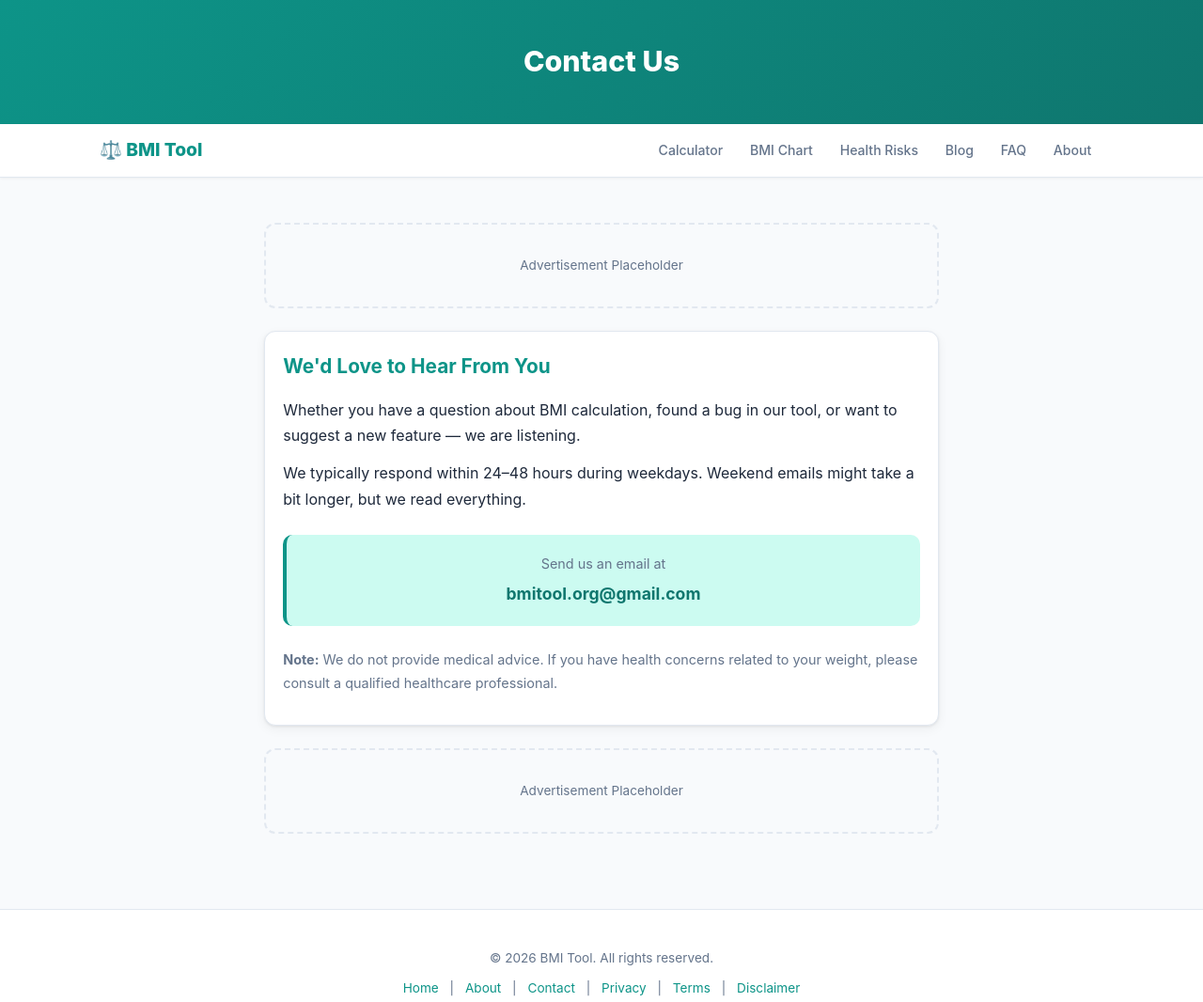
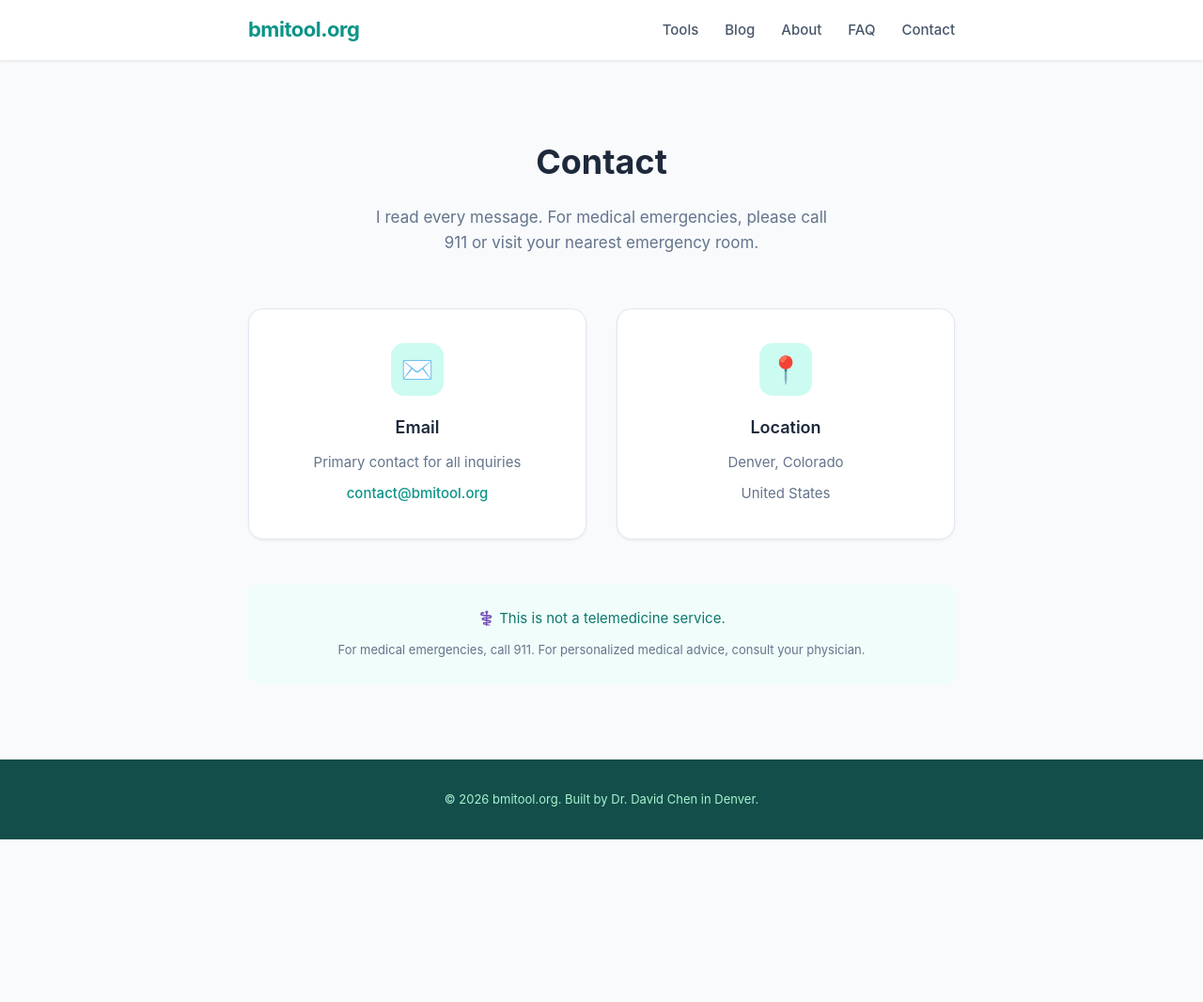
Before and after one commit to zhanghongpeng1211/bmitool, a plain HTML site: page contact.html in a window 1280 px wide. Shown: the top 1066 px of the page at 94% size. After the commit the page ends 893 px from the top, so only its background shows below. Drawn offline with Linux system fonts and the light colour scheme.

Commit message:
Update contact.html via Workflow v6.4

```diff
--- a/contact.html
+++ b/contact.html
@@ -3,113 +3,150 @@
 <head>
 <meta charset="UTF-8">
 <meta name="viewport" content="width=device-width, initial-scale=1.0">
-<title>Contact BMI Tool | Get In Touch</title>
-<meta name="description" content="Contact the BMI Tool team for questions, feedback, or partnership inquiries. We typically respond within 24-48 hours.">
+<title>Contact - bmitool.org</title>
+<meta name="description" content="Contact Dr. David Chen at bmitool.org">
+<meta name="author" content="Dr. David Chen">
 <link rel="canonical" href="https://bmitool.org/contact.html">
+
+<!-- Open Graph -->
+<meta property="og:title" content="Contact - bmitool.org">
+<meta property="og:description" content="Contact Dr. David Chen at bmitool.org">
+<meta property="og:url" content="https://bmitool.org/contact.html">
+<meta property="og:type" content="website">
+
+<!-- Schema.org -->
+<script type="application/ld+json">
+{
+  "@context": "https://schema.org",
+  "@type": "ContactPage",
+  "name": "Contact bmitool.org",
+  "description": "Contact Dr. David Chen",
+  "url": "https://bmitool.org/contact.html",
+  "mainEntity": {
+    "@type": "Person",
+    "name": "Dr. David Chen",
+    "jobTitle": "Physician",
+    "email": "contact@bmitool.org",
+    "address": {
+      "@type": "PostalAddress",
+      "addressLocality": "Denver",
+      "addressRegion": "CO",
+      "addressCountry": "US"
+    }
+  }
+}
+</script>
+
 <style>
-:root{--primary:#0d9488;--primary-dark:#0f766e;--primary-light:#ccfbf1;--text:#1e293b;--text-light:#64748b;--bg:#f8fafc;--card:#fff;--border:#e2e8f0;--radius:12px;--shadow:0 1px 3px rgba(0,0,0,.08),0 4px 12px rgba(0,0,0,.05)}
-*,*::before,*::after{box-sizing:border-box;margin:0;padding:0}
-body{font-family:-apple-system,BlinkMacSystemFont,'Segoe UI',Roboto,'Helvetica Neue',Arial,sans-serif;background:var(--bg);color:var(--text);line-height:1.7;font-size:16px}
-.site-header{background:linear-gradient(135deg,var(--primary) 0%,var(--primary-dark) 100%);color:#fff;padding:2.5rem 1rem;text-align:center}
-.site-header h1{font-size:1.9rem;font-weight:800}
-.site-nav{background:#fff;border-bottom:1px solid var(--border);padding:0;position:sticky;top:0;z-index:100;box-shadow:0 1px 3px rgba(0,0,0,.05)}
-.nav-inner{max-width:1100px;margin:0 auto;display:flex;justify-content:space-between;align-items:center;padding:.5rem 1rem}
-.logo{font-weight:800;color:var(--primary);font-size:1.2rem;text-decoration:none}
-.nav-links{display:flex;gap:.2rem;flex-wrap:wrap}
-.nav-links a{color:var(--text-light);text-decoration:none;font-size:.88rem;font-weight:500;padding:.5rem .8rem;border-radius:6px;transition:all .2s}
-.nav-links a:hover{color:var(--primary);background:var(--primary-light)}
-.nav-links a.active{color:var(--primary);background:var(--primary-light);font-weight:600}
-.container{max-width:750px;margin:0 auto;padding:1.5rem 1rem}
-.card{background:var(--card);border-radius:var(--radius);padding:2rem;box-shadow:var(--shadow);border:1px solid var(--border);margin-bottom:1.2rem}
-.card h2{color:var(--primary);font-size:1.3rem;margin-bottom:1rem;font-weight:700}
-.card p{margin-bottom:.8rem}
-.email-box{background:var(--primary-light);padding:1.2rem;border-radius:10px;text-align:center;border-left:4px solid var(--primary);margin:1.5rem 0}
-.email-box a{color:var(--primary-dark);font-weight:700;font-size:1.1rem;text-decoration:none}
-.ad-placeholder{background:var(--bg);border:2px dashed var(--border);border-radius:var(--radius);padding:2rem;text-align:center;margin:1.5rem 0;color:var(--text-light);font-size:.85rem;min-height:90px;display:flex;align-items:center;justify-content:center}
-.site-footer{text-align:center;padding:2.5rem 1rem 2rem;color:var(--text-light);font-size:.85rem;border-top:1px solid var(--border);margin-top:2rem;background:#fff}
-.site-footer a{color:var(--primary);text-decoration:none;margin:0 .5rem}
-.affiliate-note{font-size:.8rem;color:var(--text-light);margin-top:.8rem;opacity:.8}
-@media(max-width:640px){
-.site-header{padding:1.8rem 1rem 2rem}
-.site-header h1{font-size:1.4rem}
-.site-header p{font-size:.95rem}
-.nav-inner{flex-direction:column;gap:.3rem;padding:.4rem}
-.logo{font-size:1.1rem}
-.nav-links{gap:.1rem;justify-content:center;width:100%}
-.nav-links a{padding:.4rem .5rem;font-size:.8rem}
-.container{padding:1rem .8rem}
-.card{padding:1.2rem;border-radius:10px}
-.card h1{font-size:1.3rem}
-.card h2{font-size:1.1rem}
-.input-row{grid-template-columns:1fr;gap:.8rem}
-input[type="number"],input[type="text"]{padding:.7rem;font-size:.95rem}
-.btn-primary{padding:.85rem;font-size:1rem}
-.result-bmi{font-size:2.2rem}
-.result-area{padding:1rem}
-.meter-marker{width:20px;height:20px}
-.quick-links{grid-template-columns:1fr}
-.unit-toggle{width:100%}
-.unit-toggle button{padding:.5rem 1rem;font-size:.8rem}
-.chart-table{font-size:.78rem}
-.chart-table td,.chart-table th{padding:8px 6px}
-.chart-table{display:block;overflow-x:auto;white-space:nowrap}
-.blog-item{padding:1rem}
-.faq-item{padding:1rem}
-.error-code{font-size:4rem}
-.error-icon{font-size:3rem}
-.error-links a{padding:.6rem 1rem;font-size:.85rem}
-.email-box a{font-size:1rem}
-.ad-placeholder{padding:1.5rem;min-height:70px}
-.site-footer{padding:1.5rem 1rem}
-}.card{padding:1.2rem}}
+/* bmt- prefix */
+*{margin:0;padding:0;box-sizing:border-box}
+body{font-family:'Inter',-apple-system,BlinkMacSystemFont,sans-serif;background:#f8fafc;color:#1e293b;line-height:1.6}
+a{text-decoration:none;color:#0d9488;transition:color 0.3s}
+a:hover{color:#0f766e}
+
+.bmt-container{max-width:800px;margin:0 auto;padding:0 24px}
+
+/* Navbar */
+.bmt-navbar{background:#fff;box-shadow:0 1px 3px rgba(0,0,0,0.1);position:sticky;top:0;z-index:100}
+.bmt-navbar .bmt-container{display:flex;align-items:center;justify-content:space-between;height:64px}
+.bmt-logo{font-size:22px;font-weight:700;color:#0d9488;letter-spacing:-0.5px}
+.bmt-nav-links{display:flex;list-style:none;gap:28px}
+.bmt-nav-links a{color:#475569;font-weight:500;font-size:15px}
+.bmt-nav-links a:hover{color:#0d9488}
+.bmt-menu-toggle{display:none;background:none;border:none;font-size:24px;cursor:pointer}
+
+/* Contact Section */
+.bmt-contact-section{padding:80px 0}
+.bmt-contact-header{text-align:center;margin-bottom:56px}
+.bmt-contact-header h1{font-size:36px;font-weight:700;margin-bottom:16px}
+.bmt-contact-header p{color:#64748b;font-size:17px;max-width:500px;margin:0 auto}
+
+.bmt-contact-grid{display:grid;grid-template-columns:1fr 1fr;gap:32px}
+
+.bmt-contact-card{background:#fff;padding:36px;border-radius:16px;box-shadow:0 1px 3px rgba(0,0,0,0.06);border:1px solid #e2e8f0;text-align:center;transition:transform 0.3s,box-shadow 0.3s}
+.bmt-contact-card:hover{transform:translateY(-4px);box-shadow:0 12px 24px rgba(13,148,136,0.1)}
+
+.bmt-contact-icon{width:56px;height:56px;border-radius:14px;background:#ccfbf1;color:#0d9488;display:flex;align-items:center;justify-content:center;font-size:28px;margin:0 auto 20px}
+.bmt-contact-card h3{font-size:18px;font-weight:600;margin-bottom:10px}
+.bmt-contact-card p{color:#64748b;font-size:15px;margin-bottom:8px}
+.bmt-contact-card a{color:#0d9488;font-weight:500;font-size:15px}
+.bmt-contact-card a:hover{color:#0f766e}
+
+.bmt-contact-note{margin-top:48px;padding:24px;background:#f0fdfa;border-radius:12px;text-align:center}
+.bmt-contact-note p{color:#0f766e;font-size:15px;margin-bottom:8px}
+.bmt-contact-note small{color:#64748b;font-size:13px}
+
+/* Footer */
+.bmt-footer{background:#134e4a;color:#a7f3d0;padding:32px 0;text-align:center}
+.bmt-footer p{font-size:13px}
+
+/* Responsive */
+@media(max-width:768px){
+  .bmt-container{padding:0 16px}
+  .bmt-menu-toggle{display:block}
+  .bmt-nav-links{display:none;position:absolute;top:64px;left:0;right:0;background:#fff;flex-direction:column;padding:20px;box-shadow:0 4px 12px rgba(0,0,0,0.1)}
+  .bmt-nav-links.active{display:flex}
+  .bmt-contact-grid{grid-template-columns:1fr}
+  .bmt-contact-header h1{font-size:28px}
+}
 </style>
 </head>
 <body>
 
-<header class="site-header">
-<h1>Contact Us</h1>
-</header>
-
-<nav class="site-nav">
-<div class="nav-inner">
-<a href="/" class="logo">⚖️ BMI Tool</a>
-<div class="nav-links">
-<a href="/">Calculator</a>
-<a href="/bmi-chart.html">BMI Chart</a>
-<a href="/health-risks.html">Health Risks</a>
-<a href="/blog/">Blog</a>
-<a href="/faq.html">FAQ</a>
-<a href="/about.html">About</a>
-</div>
-</div>
+<!-- Navbar -->
+<nav class="bmt-navbar">
+  <div class="bmt-container">
+    <a href="index.html" class="bmt-logo">bmitool.org</a>
+    <button class="bmt-menu-toggle" onclick="document.querySelector('.bmt-nav-links').classList.toggle('active')">☰</button>
+    <ul class="bmt-nav-links">
+      <li><a href="index.html">Tools</a></li>
+      <li><a href="blog/index.html">Blog</a></li>
+      <li><a href="about.html">About</a></li>
+      <li><a href="faq.html">FAQ</a></li>
+      <li><a href="contact.html">Contact</a></li>
+    </ul>
+  </div>
 </nav>
 
-<main class="container">
+<!-- Contact Section -->
+<section class="bmt-contact-section">
+  <div class="bmt-container">
+    <div class="bmt-contact-header">
+      <h1>Contact</h1>
+      <p>I read every message. For medical emergencies, please call 911 or visit your nearest emergency room.</p>
+    </div>
 
-<div class="ad-placeholder">Advertisement Placeholder</div>
+    <div class="bmt-contact-grid">
 
-<article class="card">
-<h2>We'd Love to Hear From You</h2>
-<p>Whether you have a question about BMI calculation, found a bug in our tool, or want to suggest a new feature — we are listening.</p>
-<p>We typically respond within 24–48 hours during weekdays. Weekend emails might take a bit longer, but we read everything.</p>
-<div class="email-box">
-<p style="margin-bottom:.3rem;font-size:.9rem;color:var(--text-light)">Send us an email at</p>
-<a href="mailto:bmitool.org@gmail.com">bmitool.org@gmail.com</a>
-</div>
-<p style="font-size:.9rem;color:var(--text-light)"><strong>Note:</strong> We do not provide medical advice. If you have health concerns related to your weight, please consult a qualified healthcare professional.</p>
-</article>
+      <div class="bmt-contact-card">
+        <div class="bmt-contact-icon">✉️</div>
+        <h3>Email</h3>
+        <p>Primary contact for all inquiries</p>
+        <a href="mailto:contact@bmitool.org">contact@bmitool.org</a>
+      </div>
 
-<div class="ad-placeholder">Advertisement Placeholder</div>
+      <div class="bmt-contact-card">
+        <div class="bmt-contact-icon">📍</div>
+        <h3>Location</h3>
+        <p>Denver, Colorado</p>
+        <span style="color:#64748b;font-size:15px">United States</span>
+      </div>
 
-</main>
+    </div>
 
-<footer class="site-footer">
-<p>© 2026 BMI Tool. All rights reserved.</p>
-<p style="margin-top:8px">
-<a href="/">Home</a> | <a href="/about.html">About</a> | <a href="/contact.html">Contact</a> |
-<a href="/privacy.html">Privacy</a> | <a href="/terms.html">Terms</a> | <a href="/disclaimer.html">Disclaimer</a>
-</p>
-<p class="affiliate-note">This site contains affiliate links. We may earn a commission at no extra cost to you.</p>
+    <div class="bmt-contact-note">
+      <p>⚕️ This is not a telemedicine service.</p>
+      <small>For medical emergencies, call 911. For personalized medical advice, consult your physician.</small>
+    </div>
+
+  </div>
+</section>
+
+<!-- Footer -->
+<footer class="bmt-footer">
+  <div class="bmt-container">
+    <p>© 2026 bmitool.org. Built by Dr. David Chen in Denver.</p>
+  </div>
 </footer>
 
 </body>
```
